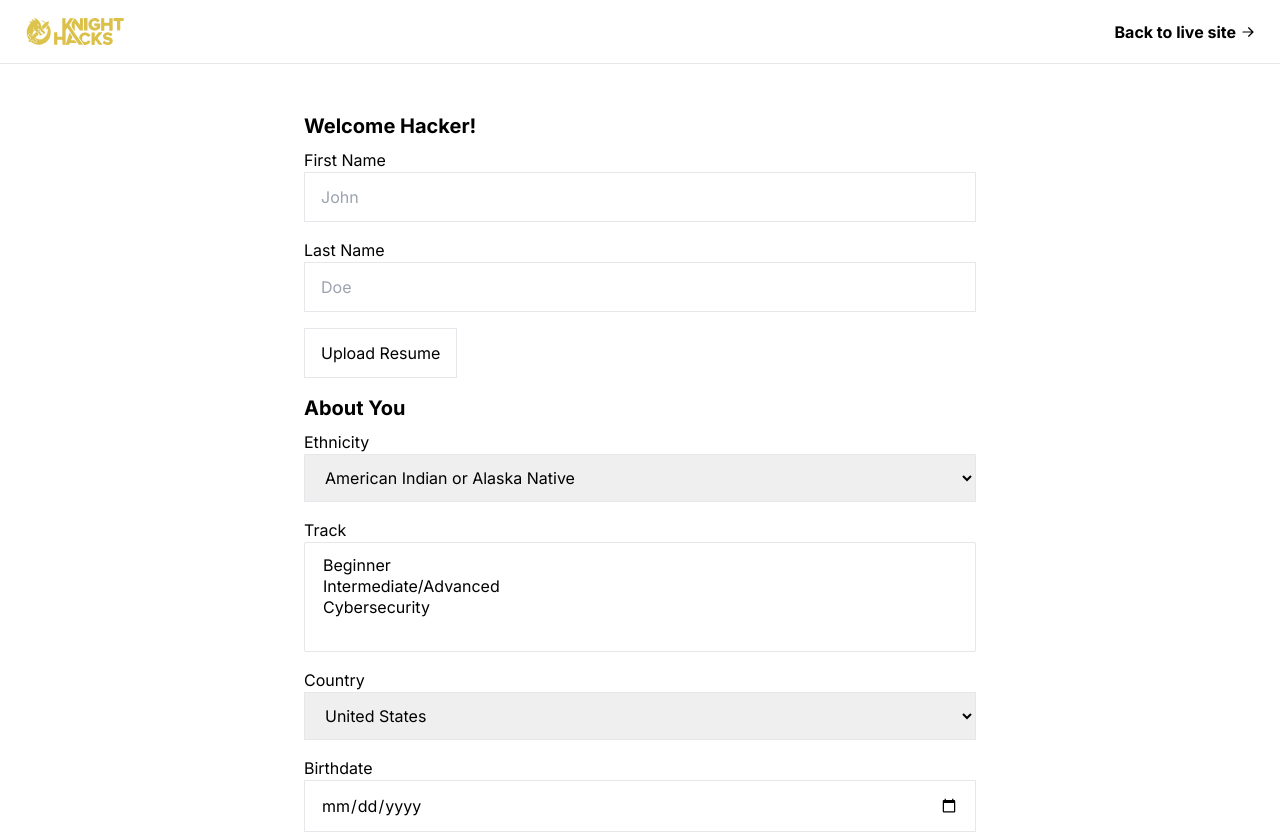
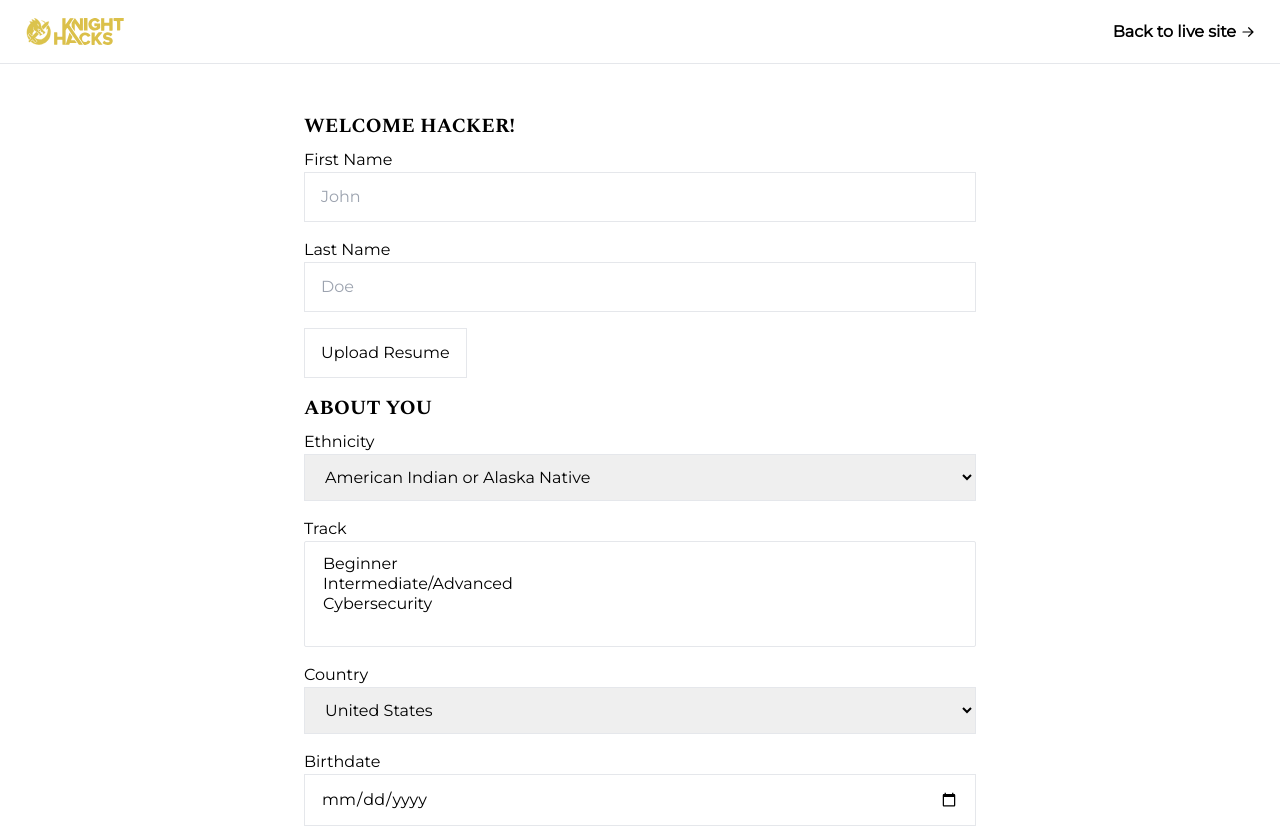
Before and after one commit to KnightHacks/hackathon-site-2023, a Next.js app: page /register in a window 1280 px wide. Shown: the top 833 px of the page. Built offline with nearby package versions, Linux system fonts and the light colour scheme.

Commit message:
Change fonts

```diff
--- a/src/components/Header.tsx
+++ b/src/components/Header.tsx
@@ -1,7 +1,10 @@
+import { Spectral } from "next/font/google";
 import { HTMLAttributes } from "react";
+
+const spectral = Spectral({ subsets: ["latin"], weight: "700" });
 
 export function Header({ children, className, ...rest }: HTMLAttributes<HTMLElement>) {
   return (
-    <div {...rest} className={`mb-2 text-xl font-bold ${className}`}>{children}</div>
+    <div {...rest} className={`mb-2 text-xl font-bold uppercase ${spectral.className} ${className}`}>{children}</div>
   );
 }
--- a/src/components/Layout.tsx
+++ b/src/components/Layout.tsx
@@ -1,11 +1,11 @@
-import { Inter } from "next/font/google";
+import { Montserrat } from "next/font/google";
 import Navbar from "./Navbar";
 
-const inter = Inter({ subsets: ["latin"] });
+const montserrat = Montserrat({ subsets: ["latin"], weight: "400" });
 
 export default function Layout({ children }: { children: React.ReactNode }) {
   return (
-    <div className={`${inter.className}`}>
+    <div className={`${montserrat.className}`}>
       <Navbar />
       <main className="mx-auto w-full max-w-screen-md px-6">{children}</main>
     </div>
```
